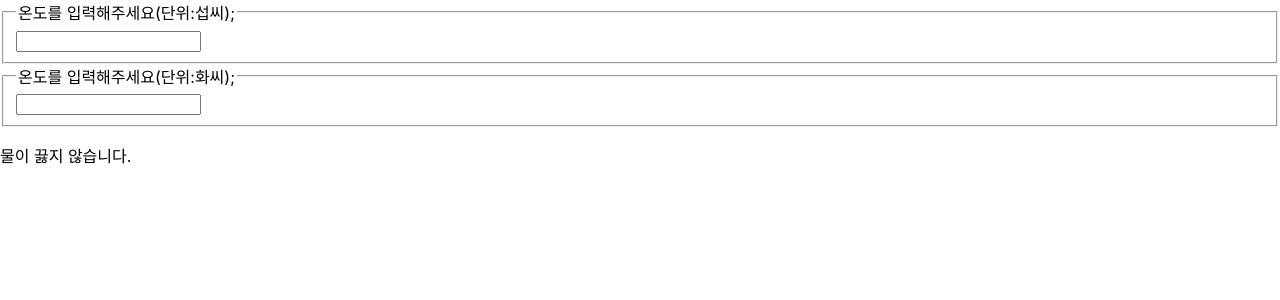
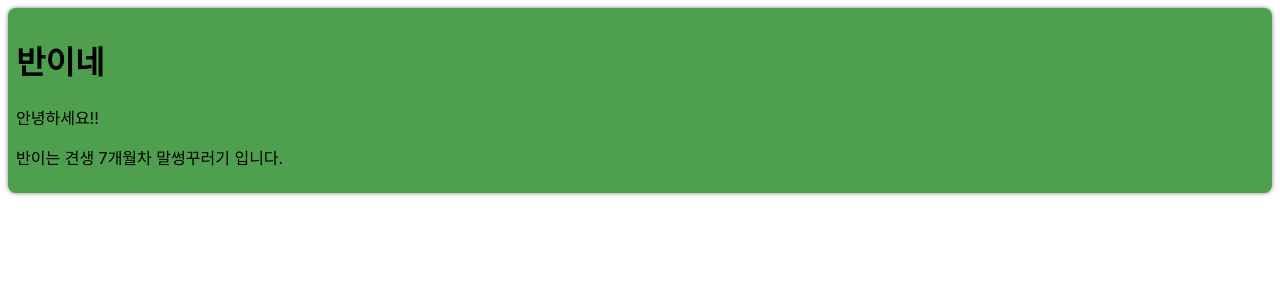
Before and after one commit to ServerChild/React-Study, a React (Create React App) app: page / in a window 1280 px wide. Shown: the top 300 px of the page. Built offline with nearby package versions, Linux system fonts and the light colour scheme.

Commit message:
20230809_Composition vs Inheritance

```diff
--- /dev/null
+++ b/src/chapter_13/Card.jsx
@@ -0,0 +1,23 @@
+//카드 형태로 보여주는 컴포넌트
+//Containment: children 부분 사용
+//Specialization: title, backgroundColor 부분 사용
+function Card(props) {
+    const { title, backgroundColor, children } = props;
+
+    return (
+        <div
+            style={{
+                margin: 8,
+                padding: 8,
+                borderRadius: 8,
+                boxShadow: "0px 0px 4px grey",
+                backgroundColor: backgroundColor || "white",
+            }}
+        >
+            {title && <h1>{title}</h1>}
+            {children}
+        </div>
+    );
+}
+
+export default Card;
--- /dev/null
+++ b/src/chapter_13/ProfileCard.jsx
@@ -0,0 +1,13 @@
+//Card 컴포넌트를 사용
+import Card from "./Card";
+
+function ProfileCard(props) {
+    return (
+        <Card title="반이네" backgroundColor="#4ea04e">
+            <p>안녕하세요!!</p>
+            <p>반이는 견생 7개월차 말썽꾸러기 입니다.</p>
+        </Card>
+    );
+}
+
+export default ProfileCard;
--- a/src/index.js
+++ b/src/index.js
@@ -15,10 +15,11 @@
 import AttendanceBook from './chapter_10/AttendanceBook';
 import SignUp from './chapter_11/SignUp';
 import Calculator from './chapter_12/Calculator';
+import ProfileCard from './chapter_13/ProfileCard';
 
 ReactDOM.render(
   <React.StrictMode>
-    <Calculator />
+    <ProfileCard />
   </React.StrictMode>,
   document.getElementById('root')
 );
```
Also changed, not shown: 1 other file (tests, documents, lock files or other folders).
